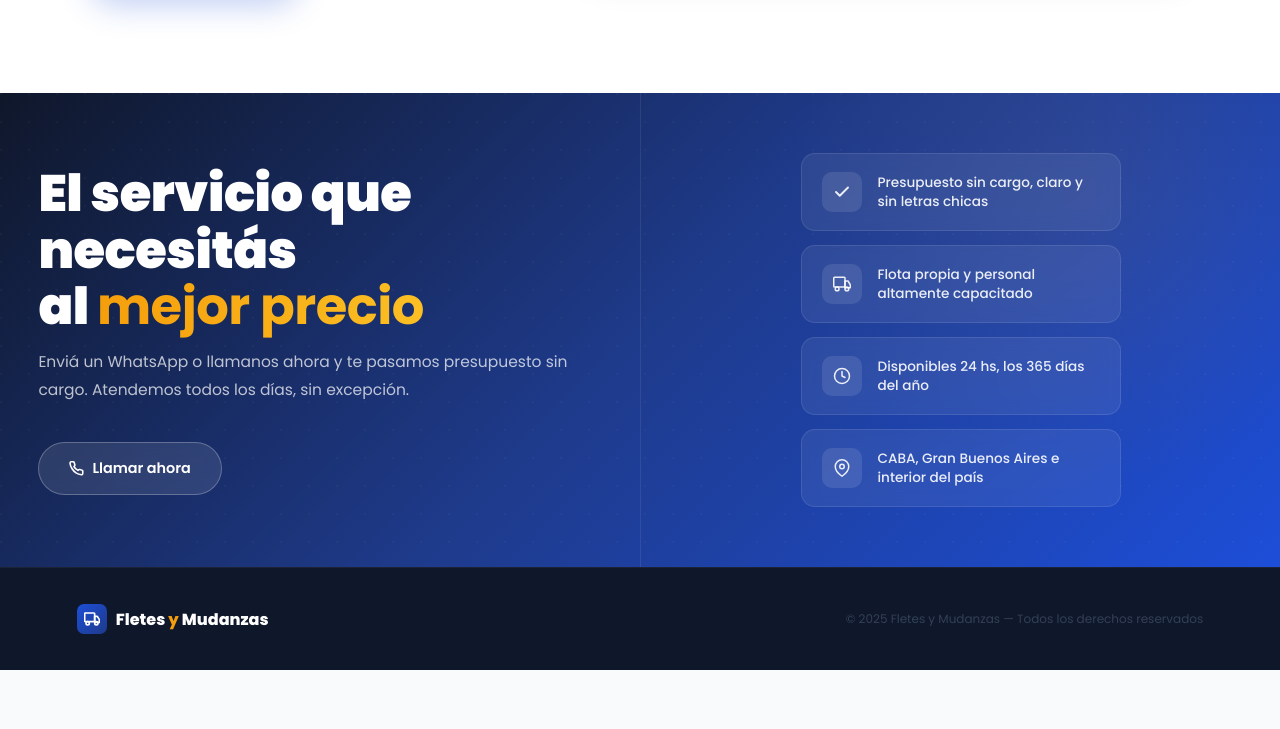
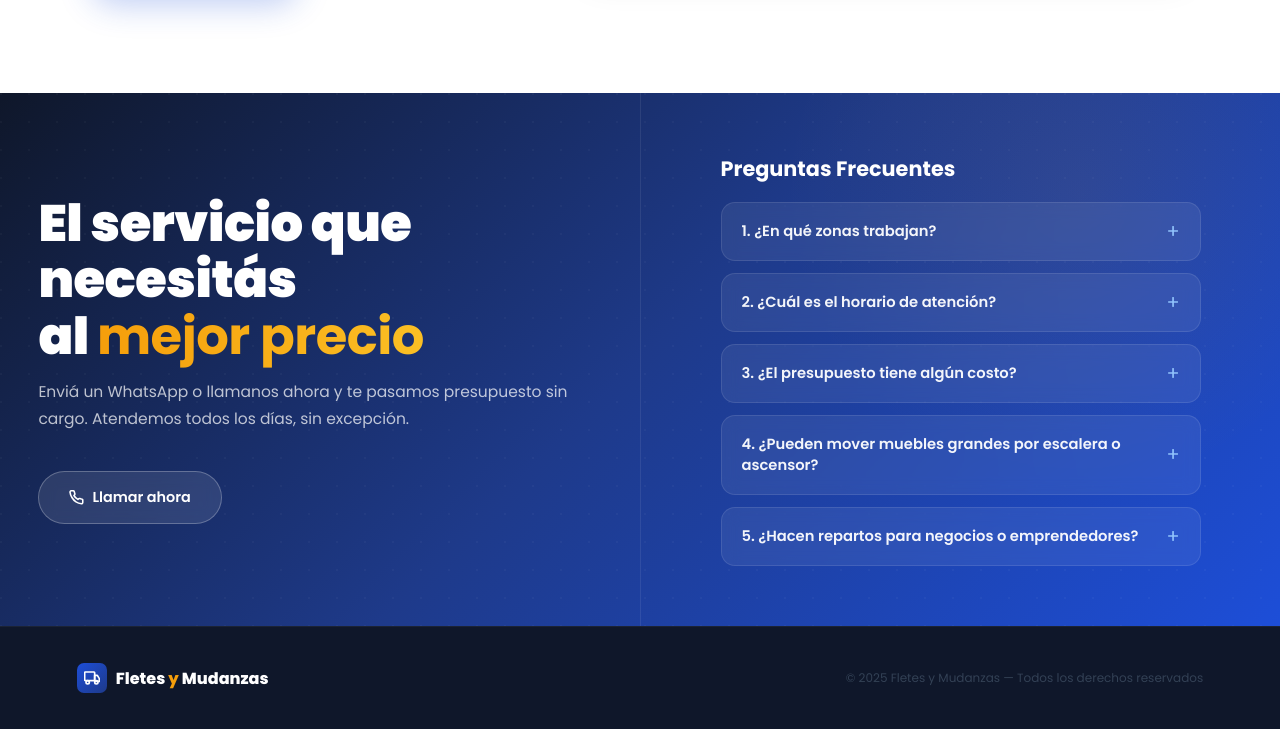
Before and after one commit to codigolionel/Fletes-y-Mudanzas, a plain HTML site: page index.html in a window 1280 px wide. Shown: the part 4699-5428 px from the top of the page. Before the commit the page ends 5369 px from the top, so only its background shows below. Drawn offline with Linux system fonts and the light colour scheme.

Commit message:
terminado4FAQ

```diff
--- a/index.html
+++ b/index.html
@@ -1247,47 +1247,83 @@
       border-left: 1px solid rgba(255, 255, 255, .08);
     }
 
-    .cta-features {
+    .faq-container {
       display: flex;
       flex-direction: column;
-      gap: 14px;
+      gap: 12px;
       width: 100%;
-      max-width: 320px;
-    }
-
-    .cf {
-      display: flex;
-      align-items: center;
-      gap: 16px;
+      max-width: 480px;
+    }
+
+    .faq-item {
       background: rgba(255, 255, 255, .07);
       border: 1px solid rgba(255, 255, 255, .1);
       border-radius: 14px;
-      padding: 18px 20px;
       color: #fff;
       backdrop-filter: blur(8px);
-      transition: background .25s;
-    }
-
-    .cf:hover {
+      transition: background .25s, border-color .25s, box-shadow .2s;
+    }
+
+    .faq-item:hover {
       background: rgba(255, 255, 255, .12);
-    }
-
-    .cf-ico {
-      width: 40px;
-      height: 40px;
-      min-width: 40px;
-      background: rgba(255, 255, 255, .1);
-      border-radius: 10px;
-      display: flex;
-      align-items: center;
-      justify-content: center;
-    }
-
-    .cf-text {
-      font-size: .85rem;
-      font-weight: 500;
-      color: rgba(255, 255, 255, .9);
-      line-height: 1.4;
+      border-color: rgba(255, 255, 255, .25);
+    }
+
+    .faq-item[open] {
+      background: rgba(255, 255, 255, .12);
+      border-color: rgba(255, 255, 255, .3);
+      box-shadow: 0 4px 20px rgba(0,0,0,0.15);
+    }
+
+    .faq-q {
+      padding: 18px 20px;
+      font-size: .92rem;
+      font-weight: 600;
+      cursor: pointer;
+      display: flex;
+      justify-content: space-between;
+      align-items: center;
+      gap: 16px;
+      list-style: none; /* fallback for Safari */
+      color: rgba(255, 255, 255, 0.95);
+      transition: color 0.2s;
+    }
+
+    .faq-q::-webkit-details-marker {
+      display: none;
+    }
+
+    .faq-icon {
+      font-size: 1.2rem;
+      transition: transform 0.3s cubic-bezier(0.4, 0, 0.2, 1);
+      font-weight: 400;
+      color: #93c5fd;
+      flex-shrink: 0;
+      line-height: 1;
+    }
+
+    .faq-item[open] .faq-icon {
+      transform: rotate(45deg);
+      color: var(--gold);
+    }
+
+    .faq-a {
+      padding: 0 20px 20px;
+      font-size: .86rem;
+      line-height: 1.65;
+      color: rgba(255, 255, 255, .78);
+      animation: fadeInDown 0.3s cubic-bezier(0.4, 0, 0.2, 1);
+    }
+
+    @keyframes fadeInDown {
+      from {
+        opacity: 0;
+        transform: translateY(-8px);
+      }
+      to {
+        opacity: 1;
+        transform: translateY(0);
+      }
     }
 
     /* ════════════════════ FOOTER ════════════════════ */
@@ -2044,40 +2080,33 @@
         </div>
       </div>
       <div class="cta-r">
-        <div class="cta-features">
-          <div class="cf">
-            <div class="cf-ico"><svg width="18" height="18" viewBox="0 0 24 24" fill="none"
-                stroke="rgba(255,255,255,.9)" stroke-width="2.5" stroke-linecap="round" stroke-linejoin="round">
-                <polyline points="20 6 9 17 4 12" />
-              </svg></div>
-            <div class="cf-text">Presupuesto sin cargo, claro y sin letras chicas</div>
-          </div>
-          <div class="cf">
-            <div class="cf-ico"><svg width="18" height="18" viewBox="0 0 24 24" fill="none"
-                stroke="rgba(255,255,255,.9)" stroke-width="2" stroke-linecap="round" stroke-linejoin="round">
-                <rect x="1" y="3" width="15" height="13" rx="1" />
-                <path d="M16 8h4l3 5v4h-7V8z" />
-                <circle cx="5.5" cy="18.5" r="2.5" />
-                <circle cx="18.5" cy="18.5" r="2.5" />
-              </svg></div>
-            <div class="cf-text">Flota propia y personal altamente capacitado</div>
-          </div>
-          <div class="cf">
-            <div class="cf-ico"><svg width="18" height="18" viewBox="0 0 24 24" fill="none"
-                stroke="rgba(255,255,255,.9)" stroke-width="2" stroke-linecap="round" stroke-linejoin="round">
-                <circle cx="12" cy="12" r="10" />
-                <polyline points="12 6 12 12 16 14" />
-              </svg></div>
-            <div class="cf-text">Disponibles 24 hs, los 365 días del año</div>
-          </div>
-          <div class="cf">
-            <div class="cf-ico"><svg width="18" height="18" viewBox="0 0 24 24" fill="none"
-                stroke="rgba(255,255,255,.9)" stroke-width="2" stroke-linecap="round" stroke-linejoin="round">
-                <path d="M21 10c0 7-9 13-9 13s-9-6-9-13a9 9 0 0 1 18 0z" />
-                <circle cx="12" cy="10" r="3" />
-              </svg></div>
-            <div class="cf-text">CABA, Gran Buenos Aires e interior del país</div>
-          </div>
+        <div class="faq-container">
+          <div style="font-family: 'Poppins', sans-serif; font-size: 1.3rem; font-weight: 700; color: #fff; margin-bottom: 6px;">Preguntas Frecuentes</div>
+
+          <details class="faq-item" name="faq">
+            <summary class="faq-q">1. ¿En qué zonas trabajan?<span class="faq-icon">+</span></summary>
+            <div class="faq-a">Trabajamos en CABA, Gran Buenos Aires y todo el interior del país. También realizamos fletes y mudanzas a la costa atlántica.</div>
+          </details>
+
+          <details class="faq-item" name="faq">
+            <summary class="faq-q">2. ¿Cuál es el horario de atención?<span class="faq-icon">+</span></summary>
+            <div class="faq-a">Atendemos todos los días de la semana, las 24 horas. No importa si necesitás coordinar de madrugada o un feriado, siempre hay alguien disponible.</div>
+          </details>
+
+          <details class="faq-item" name="faq">
+            <summary class="faq-q">3. ¿El presupuesto tiene algún costo?<span class="faq-icon">+</span></summary>
+            <div class="faq-a">No, el presupuesto es completamente sin cargo. Podés consultarnos por WhatsApp o completar el formulario y te respondemos a la brevedad con todos los detalles.</div>
+          </details>
+
+          <details class="faq-item" name="faq">
+            <summary class="faq-q">4. ¿Pueden mover muebles grandes por escalera o ascensor?<span class="faq-icon">+</span></summary>
+            <div class="faq-a">Sí. Contamos con personal capacitado para realizar movimientos internos por escalera y/o ascensor sin riesgo para tus pertenencias. En casos especiales también hacemos trabajos con soga.</div>
+          </details>
+
+          <details class="faq-item" name="faq">
+            <summary class="faq-q">5. ¿Hacen repartos para negocios o emprendedores?<span class="faq-icon">+</span></summary>
+            <div class="faq-a">Sí. Además de mudanzas, realizamos mini fletes y repartos para empresas y emprendedores con amplia disponibilidad horaria. Consultanos según tu necesidad y te armamos una solución a medida.</div>
+          </details>
         </div>
       </div>
     </div>
```
